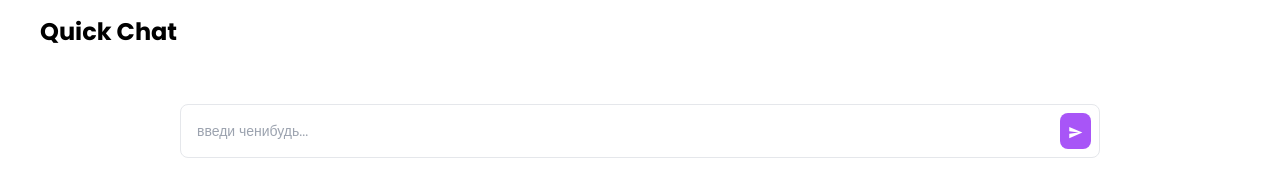
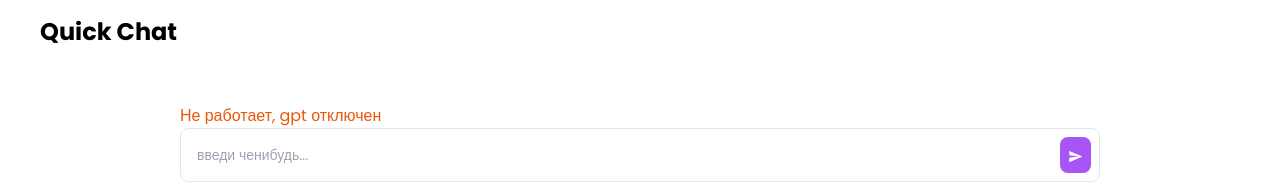
Before and after one commit to Art-San/YTb_CODEWITHAM_OpenAI_Next.js_13-4, a Next.js app: page / in a window 1280 px wide. Shown: the top 194 px of the page. Built offline with nearby package versions, Linux system fonts and the light colour scheme; no server answers; the database is empty.

Commit message:
Не работает, gpt отключен

```diff
--- a/src/app/page.js
+++ b/src/app/page.js
@@ -21,6 +21,7 @@ export default function Home() {
 
   return (
     <div className="mx-auto p-5 md:p-10 max-w-[1000px] w-full overflow-hidden">
+      <h1 className=" text-orange-600">Не работает, gpt отключен</h1>
       <Form />
       <div className="mt-5 md:mt-10 flex flex-col-reverse w-full max-h-[700px] h-full overflow-y-auto border border-gray-200 rounded-lg">
         {chats &&
```
